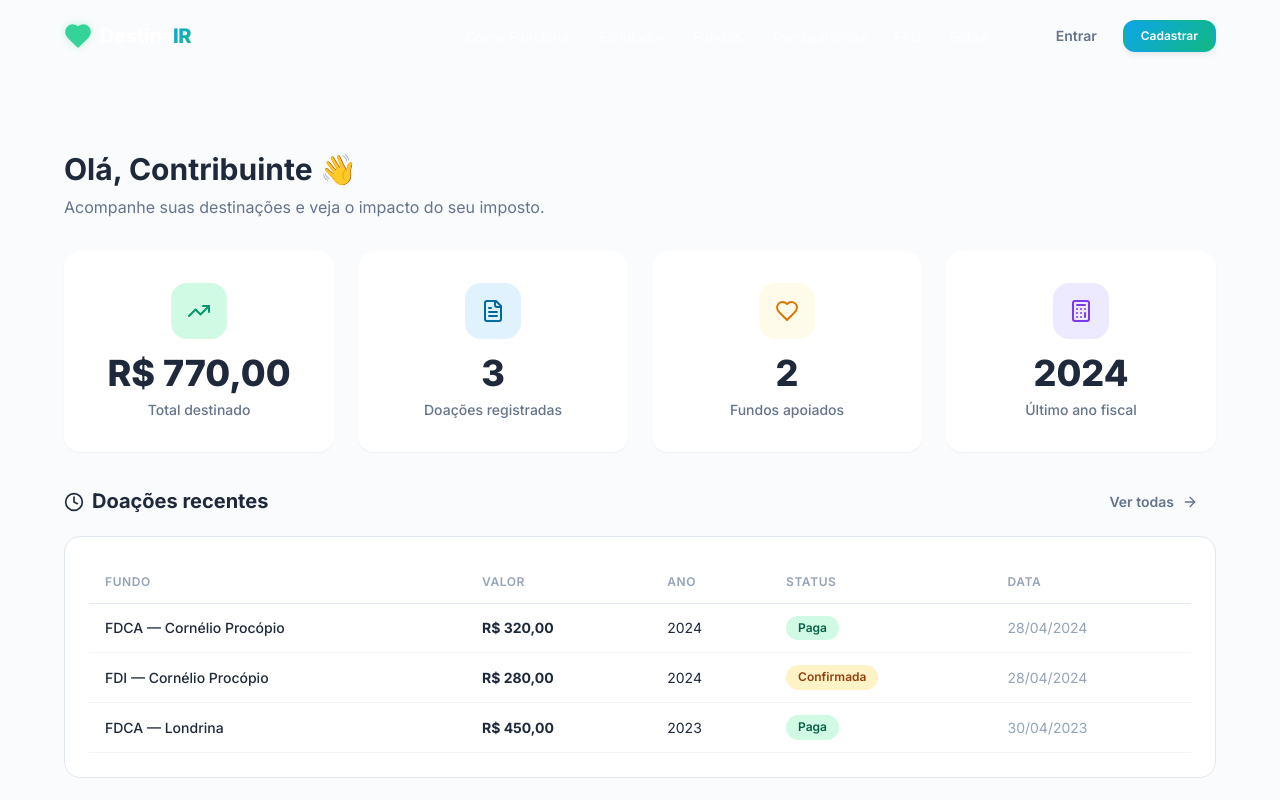
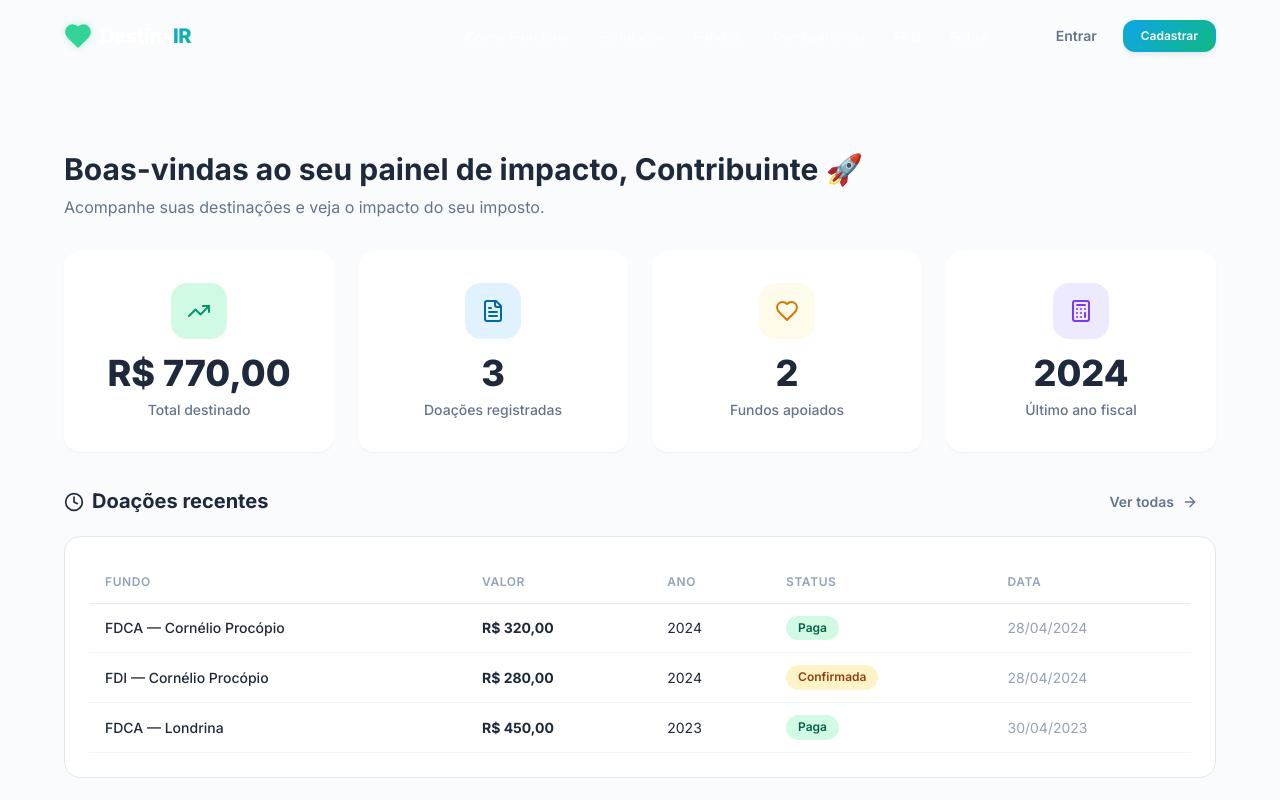
Before and after one commit to Yuugenbrose/destinair, a React (Vite) app in the folder client/: page /dashboard in a window 1280 px wide. Shown: the top 800 px of the page. Built offline with nearby package versions, Linux system fonts and the light colour scheme.

Commit message:
feat: atualiza copy de boas-vindas no dashboard do usuario

```diff
--- a/client/src/pages/Dashboard.jsx
+++ b/client/src/pages/Dashboard.jsx
@@ -22,7 +22,7 @@ export default function Dashboard() {
       <section className="section">
         <div className="container">
           <div className="dash-welcome">
-            <h1>Olá, {user?.name || 'Contribuinte'} 👋</h1>
+            <h1>Boas-vindas ao seu painel de impacto, {user?.name || 'Contribuinte'} 🚀</h1>
             <p>Acompanhe suas destinações e veja o impacto do seu imposto.</p>
           </div>
 
```
